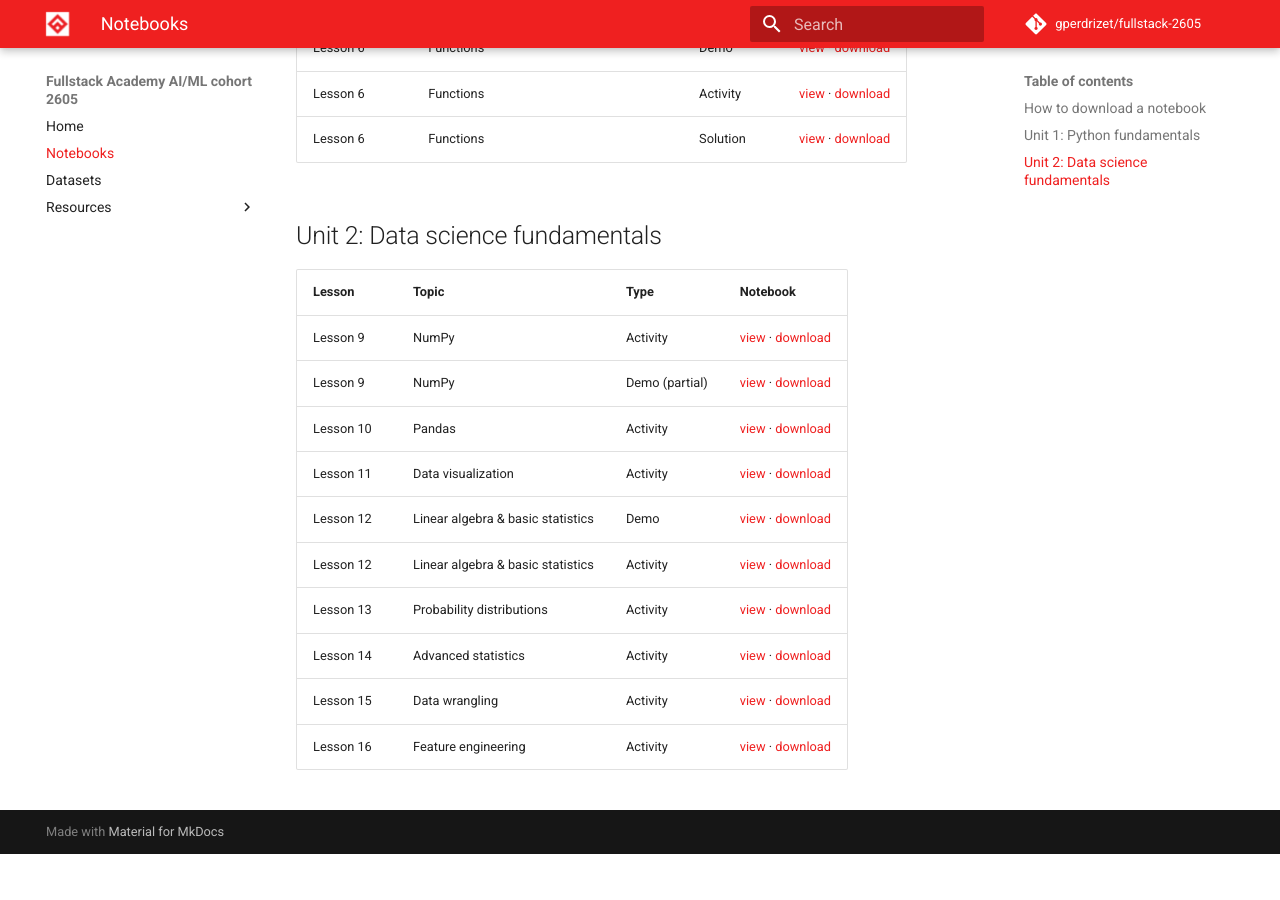
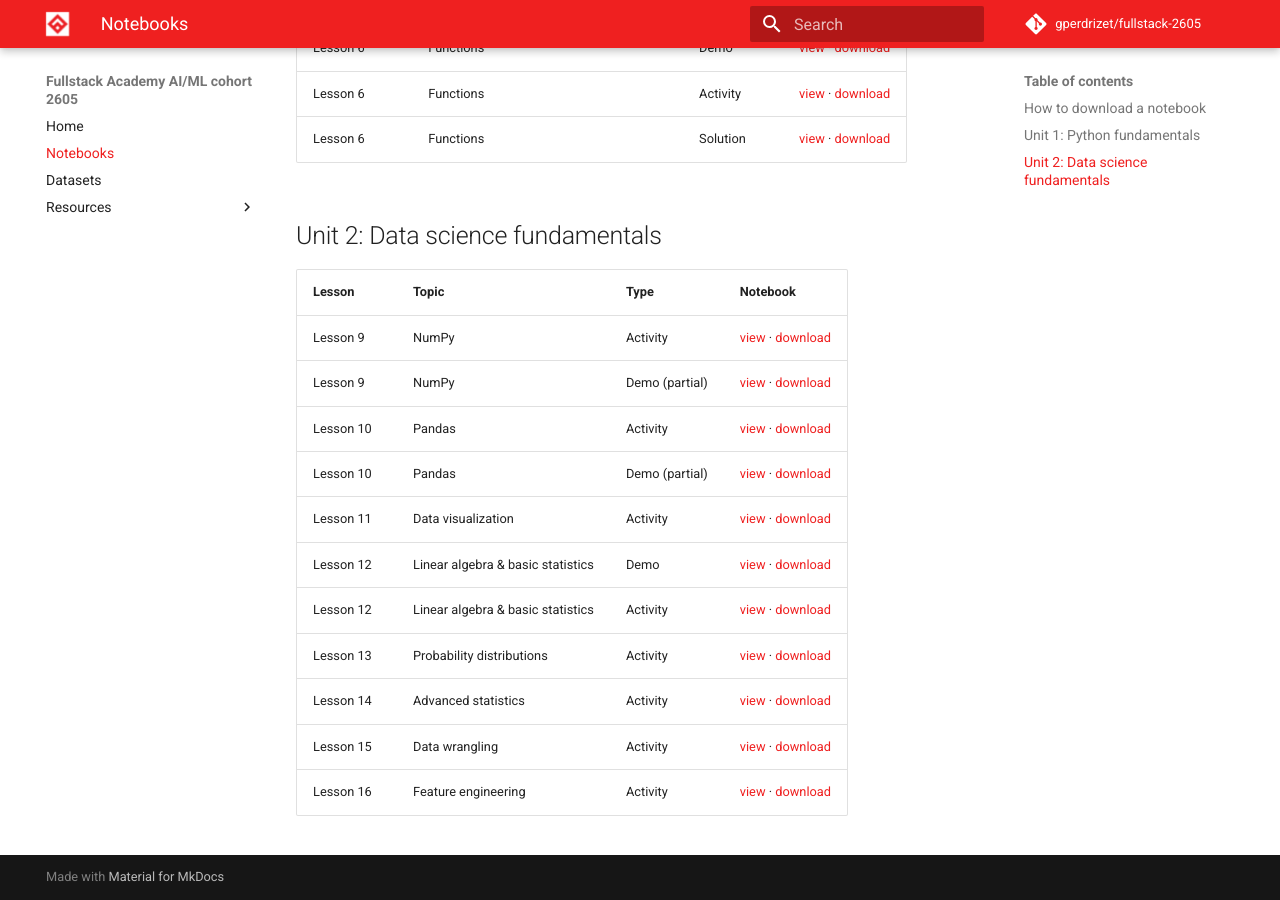
Before and after one commit to gperdrizet/fullstack-2605, an MkDocs documentation site: the page built from docs/notebooks.md, in a window 1280 px wide and 900 px high, scrolled down 761 px. Built offline with MkDocs 1.6.1 and Material for MkDocs 9.7.7, drawn with Linux system fonts in a browser that asks for light colours; comment, search, counter and statistics services are not loaded; before the commit the page ends 1615 px from its top, so only the background shows below that.

Commit message:
Updated notebooks list

```diff
--- a/docs/notebooks.md
+++ b/docs/notebooks.md
@@ -29,6 +29,7 @@ Click **view** to open the notebook on GitHub first.
 | Lesson 9 | NumPy | Activity | [view](https://github.com/gperdrizet/fullstack-2605/blob/main/unit-2/lesson-09/lesson-09-activity.ipynb){:target="_blank"} · [download](https://raw.githubusercontent.com/gperdrizet/fullstack-2605/main/unit-2/lesson-09/lesson-09-activity.ipynb){:.download-link} |
 | Lesson 9 | NumPy | Demo (partial) | [view](https://github.com/gperdrizet/fullstack-2605/blob/main/unit-2/lesson-09/lesson-09-demo.ipynb){:target="_blank"} · [download](https://raw.githubusercontent.com/gperdrizet/fullstack-2605/main/unit-2/lesson-09/lesson-09-demo.ipynb){:.download-link} |
 | Lesson 10 | Pandas | Activity | [view](https://github.com/gperdrizet/fullstack-2605/blob/main/unit-2/lesson-10/lesson-10-activity.ipynb){:target="_blank"} · [download](https://raw.githubusercontent.com/gperdrizet/fullstack-2605/main/unit-2/lesson-10/lesson-10-activity.ipynb){:.download-link} |
+| Lesson 10 | Pandas | Demo (partial) | [view](https://github.com/gperdrizet/fullstack-2605/blob/main/unit-2/lesson-10/lesson-10-demo.ipynb){:target="_blank"} · [download](https://raw.githubusercontent.com/gperdrizet/fullstack-2605/main/unit-2/lesson-10/lesson-10-demo.ipynb){:.download-link} |
 | Lesson 11 | Data visualization | Activity | [view](https://github.com/gperdrizet/fullstack-2605/blob/main/unit-2/lesson-11/lesson-11-activity.ipynb){:target="_blank"} · [download](https://raw.githubusercontent.com/gperdrizet/fullstack-2605/main/unit-2/lesson-11/lesson-11-activity.ipynb){:.download-link} |
 | Lesson 12 | Linear algebra & basic statistics | Demo | [view](https://github.com/gperdrizet/fullstack-2605/blob/main/unit-2/lesson-12/lesson-12-demo.ipynb){:target="_blank"} · [download](https://raw.githubusercontent.com/gperdrizet/fullstack-2605/main/unit-2/lesson-12/lesson-12-demo.ipynb){:.download-link} |
 | Lesson 12 | Linear algebra & basic statistics | Activity | [view](https://github.com/gperdrizet/fullstack-2605/blob/main/unit-2/lesson-12/lesson-12-activity.ipynb){:target="_blank"} · [download](https://raw.githubusercontent.com/gperdrizet/fullstack-2605/main/unit-2/lesson-12/lesson-12-activity.ipynb){:.download-link} |
```
